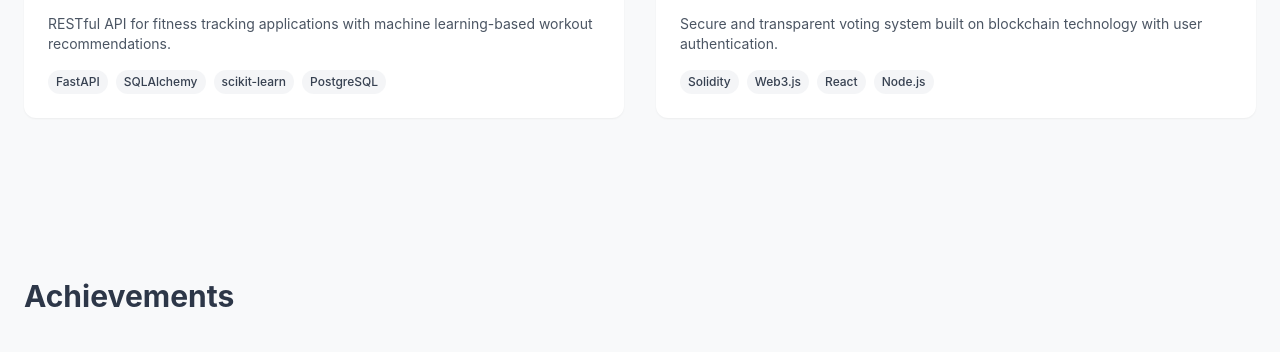
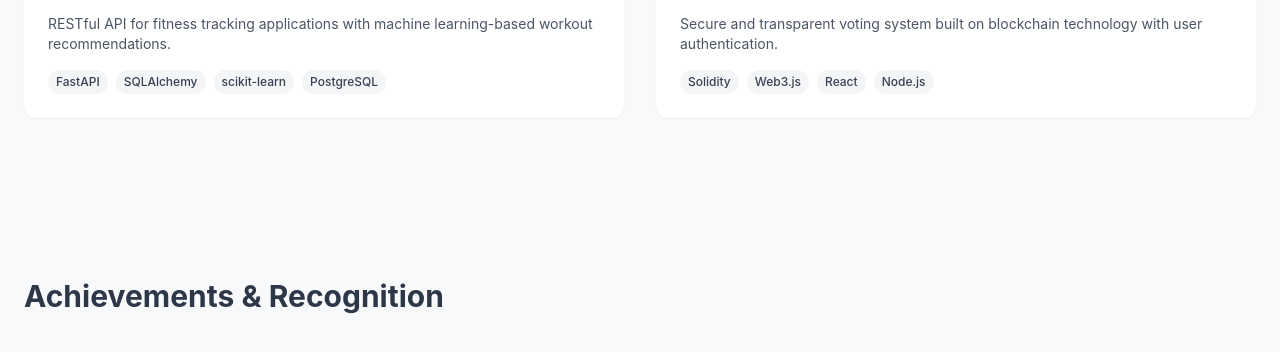
Before and after one commit to Yash-007/Portfolio, a React (Vite) app: page / in a window 1280 px wide. Shown: the part 3406-3758 px from the top of the page. Built offline with nearby package versions, Linux system fonts and the light colour scheme.

Commit message:
add experience section

```diff
--- a/src/App.tsx
+++ b/src/App.tsx
@@ -1,6 +1,7 @@
 import { Link } from 'react-scroll';
 import WorkExperience from './components/WorkExperience';
 import Projects from './components/Projects';
+import Achievements from './components/Achievements';
 
 const sections = [
   { id: 'home', label: 'Home' },
@@ -72,8 +73,8 @@ function App() {
 
         <section id="achievements" className="min-h-screen py-20">
           <div className="container mx-auto px-6">
-            <h2 className="text-3xl font-bold mb-8">Achievements</h2>
-            {/* Add achievements content */}
+            <h2 className="text-3xl font-bold mb-12">Achievements & Recognition</h2>
+            <Achievements />
           </div>
         </section>
 
```
